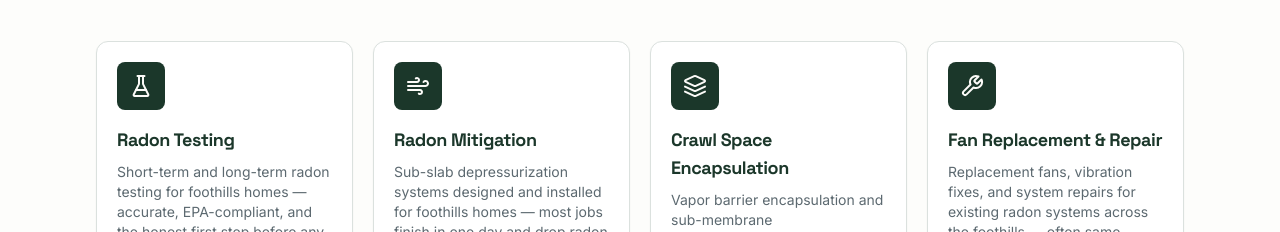
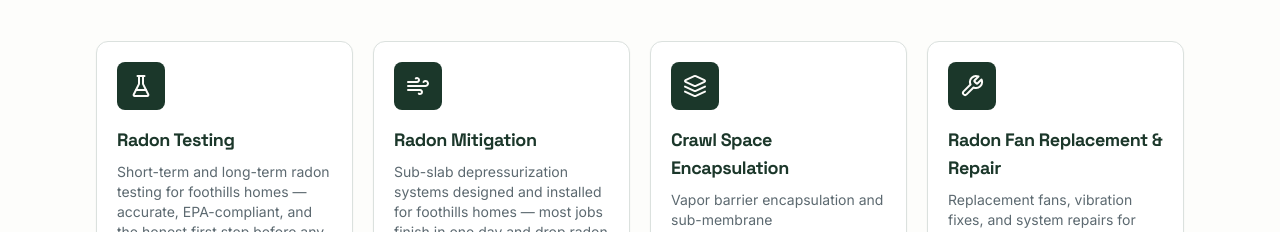
Before and after one commit to chetrodell-art/foothills-radon, a React (Vite) app: page / in a window 1280 px wide. Shown: the part 1087-1319 px from the top of the page. Built offline with nearby package versions, Linux system fonts and the light colour scheme; the HTML template or start-up script is replaced by a standard one.

Commit message:
Backup: Update src/data/services.ts

```diff
--- a/src/data/services.ts
+++ b/src/data/services.ts
@@ -23,11 +23,11 @@ export const services: Service[] = [
     tagline: "Know your number before you decide.",
     excerpt:
       "Short-term and long-term radon testing for foothills homes — accurate, EPA-compliant, and the honest first step before any system gets installed.",
-    metaTitle: "Radon Testing in Colorado | All Phase Radon | Colorado Foothills",
+    metaTitle: "Radon Testing in Colorado | Foothills Radon Testing and Mitigation | Colorado Foothills",
     metaDescription:
       "Professional radon testing for Jefferson & Park County homes. Short-term & long-term EPA-compliant kits. Get your real number before you mitigate. Free estimates.",
     intro:
-      "You can't see, smell, or taste radon — and in the Colorado foothills, the only way to know your level is to test. All Phase Radon offers both short-term and long-term testing using EPA-approved continuous monitors and passive devices, so you get a real number, not a guess. We test for homeowners, buyers, sellers, and real estate transactions across the HWY 285 corridor.",
+      "You can't see, smell, or taste radon — and in the Colorado foothills, the only way to know your level is to test. Foothills Radon Testing and Mitigation offers both short-term and long-term testing using EPA-approved continuous monitors and passive devices, so you get a real number, not a guess. We test for homeowners, buyers, sellers, and real estate transactions across the HWY 285 corridor.",
     sections: [
       {
         heading: "Why testing matters in the foothills",
@@ -43,7 +43,7 @@ export const services: Service[] = [
       },
       {
         heading: "What's included",
-        body: "Every All Phase Radon test includes placement of an EPA-approved device, closed-house conditions guidance, retrieval, lab analysis, and a written report with your pCi/L reading and a recommendation. Real estate tests include a signed report suitable for transaction disclosures. We serve homeowners, buyers, sellers, and agents throughout Jefferson and Park Counties.",
+        body: "Every Foothills Radon test includes placement of an EPA-approved device, closed-house conditions guidance, retrieval, lab analysis, and a written report with your pCi/L reading and a recommendation. Real estate tests include a signed report suitable for transaction disclosures. We serve homeowners, buyers, sellers, and agents throughout Jefferson and Park Counties.",
       },
     ],
     faqs: [
@@ -70,7 +70,7 @@ export const services: Service[] = [
     tagline: "The gold standard, done right.",
     excerpt:
       "Sub-slab depressurization systems designed and installed for foothills homes — most jobs finish in one day and drop radon below 2.0 pCi/L.",
-    metaTitle: "Radon Mitigation Systems Colorado | All Phase Radon | Colorado Foothills",
+    metaTitle: "Radon Mitigation Systems Colorado | Foothills Radon Testing and Mitigation | Colorado Foothills",
     metaDescription:
       "Sub-slab depressurization radon mitigation for Jefferson & Park County homes. Most installs done in one day. Drop radon below 2.0 pCi/L. Free estimates.",
     heroImage:
@@ -92,7 +92,7 @@ export const services: Service[] = [
       },
       {
         heading: "Cost and warranty",
-        body: "Radon mitigation systems on the Front Range typically cost between $1,500 and $3,500, depending on foundation complexity, fan requirements, and routing. Every All Phase Radon system includes a written warranty and a post-installation test recommendation so you can confirm your levels dropped. We're upfront about pricing — you'll get a firm estimate before any work starts.",
+        body: "Radon mitigation systems on the Front Range typically cost between $1,500 and $3,500, depending on foundation complexity, fan requirements, and routing. Every Foothills Radon system includes a written warranty and a post-installation test recommendation so you can confirm your levels dropped. We're upfront about pricing — you'll get a firm estimate before any work starts.",
       },
     ],
     faqs: [
@@ -119,7 +119,7 @@ export const services: Service[] = [
     tagline: "Seal the ground, stop the gas.",
     excerpt:
       "Vapor barrier encapsulation and sub-membrane depressurization for dirt and stone crawl spaces common in older foothills homes.",
-    metaTitle: "Crawl Space Encapsulation Colorado | All Phase Radon | Colorado Foothills",
+    metaTitle: "Crawl Space Encapsulation Colorado | Foothills Radon Testing and Mitigation | Colorado Foothills",
     metaDescription:
       "Crawl space encapsulation & sub-membrane radon systems for Jefferson & Park County homes. Seal dirt crawl spaces against radon and moisture. Free estimates.",
     heroImage:
@@ -161,18 +161,18 @@ export const services: Service[] = [
     relatedLocations: ["pine-co", "idledale-co", "indian-hills-co"],
   },
   {
-    slug: "fan-replacement-repair",
+    slug: "radon-fan-replacement-repair",
     title: "Radon Fan Replacement & Repair",
-    shortTitle: "Fan Replacement & Repair",
+    shortTitle: "Radon Fan Replacement & Repair",
     icon: "Wrench",
     tagline: "Quiet, efficient, and running again.",
     excerpt:
       "Replacement fans, vibration fixes, and system repairs for existing radon systems across the foothills — often same-week.",
-    metaTitle: "Radon Fan Replacement & Repair Colorado | All Phase Radon | Colorado Foothills",
+    metaTitle: "Radon Fan Replacement & Repair Colorado | Foothills Radon Testing and Mitigation | Colorado Foothills",
     metaDescription:
       "Radon fan replacement, vibration repair & system service for Jefferson & Park County homes. Quiet, efficient fans. Fast scheduling. Free estimates.",
     intro:
-      "If your radon system is humming loudly, rattling, or the manometer reads flat, your fan may be failing. Radon fans typically last 5 to 10 years, and when one quits your home is unprotected. All Phase Radon replaces and repairs fans for any system — ours or someone else's — across Jefferson and Park Counties, often within the same week you call.",
+      "If your radon system is humming loudly, rattling, or the manometer reads flat, your fan may be failing. Radon fans typically last 5 to 10 years, and when one quits your home is unprotected. Foothills Radon Testing and Mitigation replaces and repairs fans for any system — ours or someone else's — across Jefferson and Park Counties, often within the same week you call.",
     sections: [
       {
         heading: "Signs your radon fan needs service",
@@ -188,7 +188,7 @@ export const services: Service[] = [
       },
       {
         heading: "We service any system",
-        body: "You don't need to have bought your system from us. All Phase Radon services and replaces fans on radon systems installed by any contractor throughout the foothills. Bring us your manometer reading and your last test result and we'll tell you where you stand.",
+        body: "You don't need to have bought your system from us. Foothills Radon services and replaces fans on radon systems installed by any contractor throughout the foothills. Bring us your manometer reading and your last test result and we'll tell you where you stand.",
       },
     ],
     faqs: [
@@ -215,7 +215,7 @@ export const services: Service[] = [
     tagline: "Prove it worked.",
     excerpt:
       "Independent follow-up testing to confirm your mitigation system brought radon below action level — required for real estate and recommended for every install.",
-    metaTitle: "Post-Mitigation Radon Testing Colorado | All Phase Radon | Colorado Foothills",
+    metaTitle: "Post-Mitigation Radon Testing Colorado | Foothills Radon Testing and Mitigation | Colorado Foothills",
     metaDescription:
       "Post-mitigation radon testing to confirm your system works. Independent follow-up tests for Jefferson & Park County homes and real estate closings. Free estimates.",
     intro:
@@ -262,11 +262,11 @@ export const services: Service[] = [
     tagline: "Build it out from day one.",
     excerpt:
       "Passive radon systems and active-ready rough-ins for new foothills homes — far cheaper to install during construction than to retrofit later.",
-    metaTitle: "New Construction Radon Prevention Colorado | All Phase Radon | Colorado Foothills",
+    metaTitle: "New Construction Radon Prevention Colorado | Foothills Radon Testing and Mitigation | Colorado Foothills",
     metaDescription:
       "Passive radon systems & active-ready rough-ins for new homes in Jefferson & Park County. Install during construction and save thousands. Free estimates.",
     intro:
-      "If you're building a new home in the foothills, installing radon-resistant construction features during the build is dramatically cheaper than retrofitting a system later — and in a Zone 1 state like Colorado, it's one of the smartest investments you can make. All Phase Radon works with builders and homeowners to install passive and active-ready radon systems from the ground up.",
+      "If you're building a new home in the foothills, installing radon-resistant construction features during the build is dramatically cheaper than retrofitting a system later — and in a Zone 1 state like Colorado, it's one of the smartest investments you can make. Foothills Radon Testing and Mitigation works with builders and homeowners to install passive and active-ready radon systems from the ground up.",
     sections: [
       {
         heading: "What radon-resistant construction includes",
@@ -309,11 +309,11 @@ export const services: Service[] = [
     tagline: "Keep your closing on track.",
     excerpt:
       "Fast radon testing, mitigation, and post-install verification for buyers, sellers, and realtors — with written reports and transferable warranties.",
-    metaTitle: "Real Estate Radon Services Colorado | All Phase Radon | Colorado Foothills",
+    metaTitle: "Real Estate Radon Services Colorado | Foothills Radon Testing and Mitigation | Colorado Foothills",
     metaDescription:
       "Fast radon testing & mitigation for Colorado real estate closings. Written reports, transferable warranties, quick scheduling for realtors. Free estimates.",
     intro:
-      "Colorado law requires radon disclosure in real estate transactions, and radon is one of the most common inspection contingencies in foothills home sales. All Phase Radon specializes in keeping closings on track with fast testing, rapid mitigation, written reports, and transferable warranties that give buyers confidence and sellers a clean disclosure.",
+      "Colorado law requires radon disclosure in real estate transactions, and radon is one of the most common inspection contingencies in foothills home sales. Foothills Radon Testing and Mitigation specializes in keeping closings on track with fast testing, rapid mitigation, written reports, and transferable warranties that give buyers confidence and sellers a clean disclosure.",
     sections: [
       {
         heading: "Colorado's radon disclosure law",
@@ -356,11 +356,11 @@ export const services: Service[] = [
     tagline: "Protect your tenants, your staff, and your liability.",
     excerpt:
       "Radon testing and mitigation for schools, offices, daycare centers, and commercial buildings across the foothills and Front Range.",
-    metaTitle: "Commercial Radon Testing & Mitigation Colorado | All Phase Radon | Colorado Foothills",
+    metaTitle: "Commercial Radon Testing & Mitigation Colorado | Foothills Radon Testing and Mitigation | Colorado Foothills",
     metaDescription:
       "Commercial radon testing & mitigation for schools, offices & businesses in Jefferson & Park County. Protect occupants and limit liability. Free estimates.",
     intro:
-      "Radon isn't just a residential issue. Schools, daycare centers, offices, and commercial buildings in the Colorado foothills sit on the same granite geology as homes — and employers and property owners have a duty to test and mitigate. All Phase Radon provides commercial radon testing and mitigation scaled to your building and your occupancy.",
+      "Radon isn't just a residential issue. Schools, daycare centers, offices, and commercial buildings in the Colorado foothills sit on the same granite geology as homes — and employers and property owners have a duty to test and mitigate. Foothills Radon Testing and Mitigation provides commercial radon testing and mitigation scaled to your building and your occupancy.",
     sections: [
       {
         heading: "Who should test",
```
